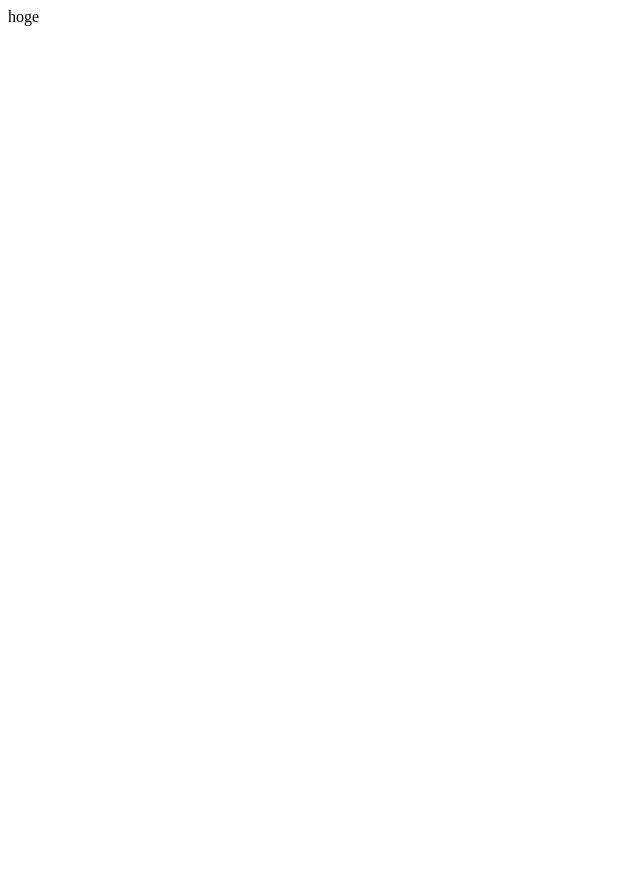
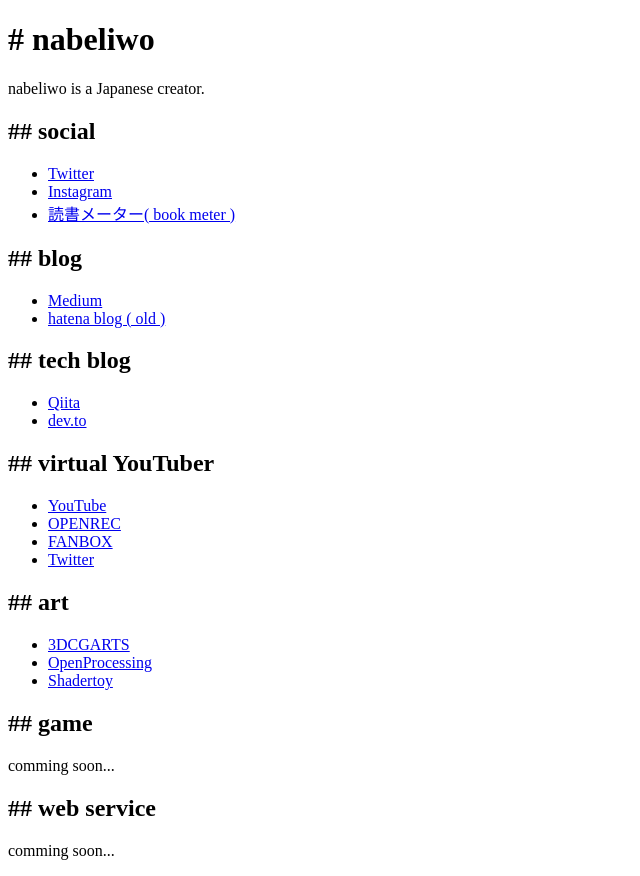
Before and after one commit to nabeliwo/nabeliwo.github.io, a plain HTML site: page index.html in a window 1280 px wide. Shown: the whole page, without its empty margins (0-640 px from the left). Before the commit the page ends 800 px from the top, so only its background shows below. Drawn offline with Linux system fonts and the light colour scheme.

Commit message:
:tada: renewal

```diff
--- a/assets/css/index.css
+++ /dev/null
@@ -1,5 +0,0 @@
-
-
-@media screen and (min-width: 600px) {
-
-}
--- a/index.html
+++ b/index.html
@@ -8,11 +8,59 @@
   <title>nabeliwo</title>
   <link rel="canonical" href="https://nabeliwo.github.io">
   <link rel="icon" type="image/png" href="/assets/img/favicon.png">
-  <link rel="stylesheet" href="/assets/css/index.css">
 </head>
 <body>
 
-hoge
+<h1># nabeliwo</h1>
+
+<p>nabeliwo is a Japanese creator.</p>
+
+<h2>## social</h2>
+
+<ul>
+  <li><a href="https://twitter.com/nabeliwo" target="_blank">Twitter</a></li>
+  <li><a href="https://www.instagram.com/nabeliwo/" target="_blank">Instagram</a></li>
+  <li><a href="https://bookmeter.com/users/947423" target="_blank">読書メーター( book meter )</a></li>
+</ul>
+
+<h2>## blog</h2>
+
+<ul>
+  <li><a href="https://medium.com/@nabeliwo" target="_blank">Medium</a></li>
+  <li><a href="http://nabeliwo.hatenablog.com" target="_blank">hatena blog ( old )</a></li>
+</ul>
+
+<h2>## tech blog</h2>
+
+<ul>
+  <li><a href="https://qiita.com/nabeliwo" target="_blank">Qiita</a></li>
+  <li><a href="https://dev.to/nabeliwo" target="_blank">dev.to</a></li>
+</ul>
+
+<h2>## virtual YouTuber</h2>
+
+<ul>
+  <li><a href="https://www.youtube.com/channel/UC1a5UNVL0re7ROXymb6_fVw" target="_blank">YouTube</a></li>
+  <li><a href="https://www.openrec.tv/user/dekoiliwo" target="_blank">OPENREC</a></li>
+  <li><a href="https://www.pixiv.net/fanbox/creator/35509867" target="_blank">FANBOX</a></li>
+  <li><a href="https://twitter.com/dekoiliwo" target="_blank">Twitter</a></li>
+</ul>
+
+<h2>## art</h2>
+
+<ul>
+  <li><a href="https://3dcg-arts.net/artists/10097" target="_blank">3DCGARTS</a></li>
+  <li><a href="https://www.openprocessing.org/user/157250" target="_blank">OpenProcessing</a></li>
+  <li><a href="https://www.shadertoy.com/user/nabeliwo" target="_blank">Shadertoy</a></li>
+</ul>
+
+<h2>## game</h2>
+
+<p>comming soon...</p>
+
+<h2>## web service</h2>
+
+<p>comming soon...</p>
 
 </body>
 </html>
```
